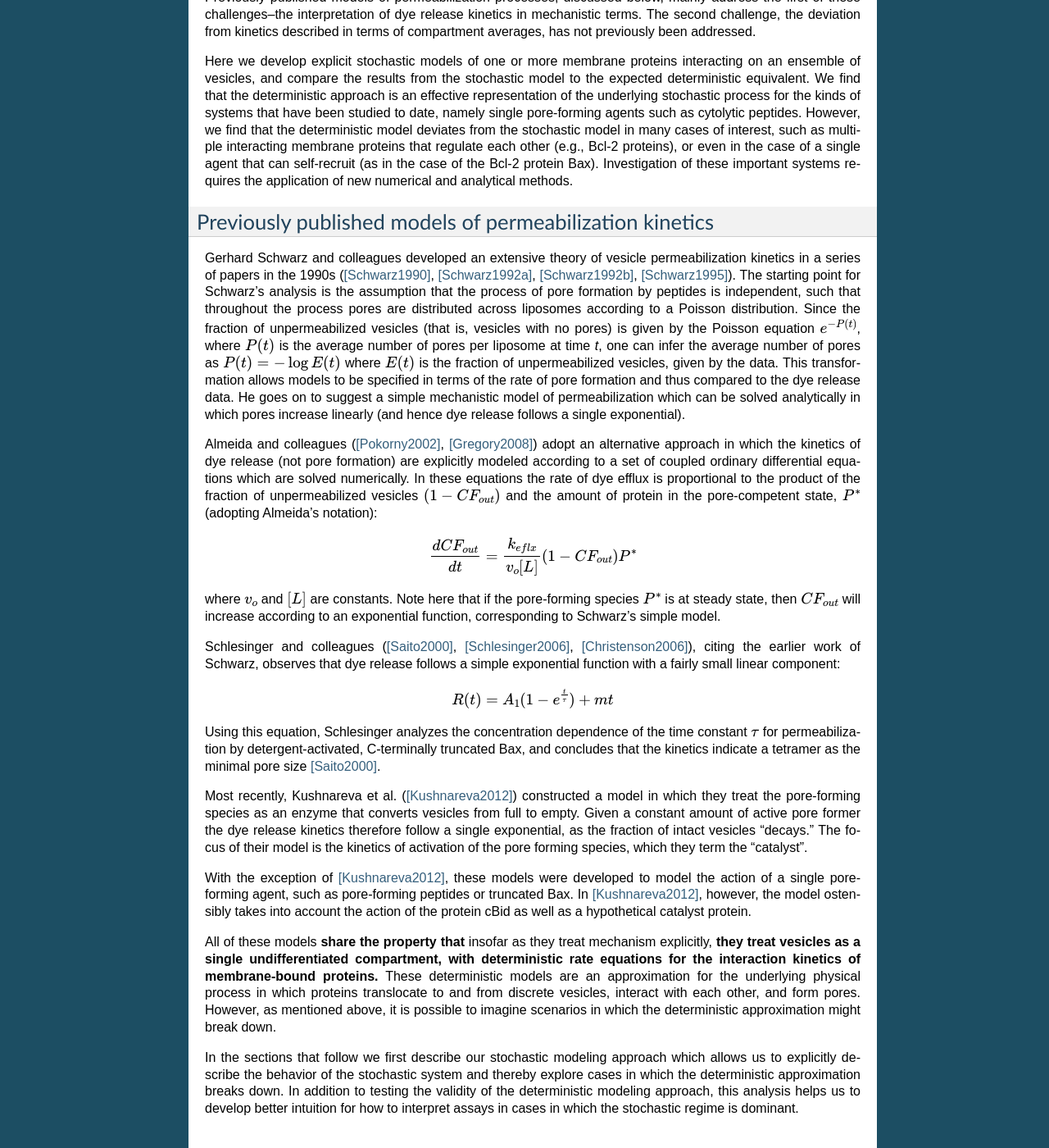
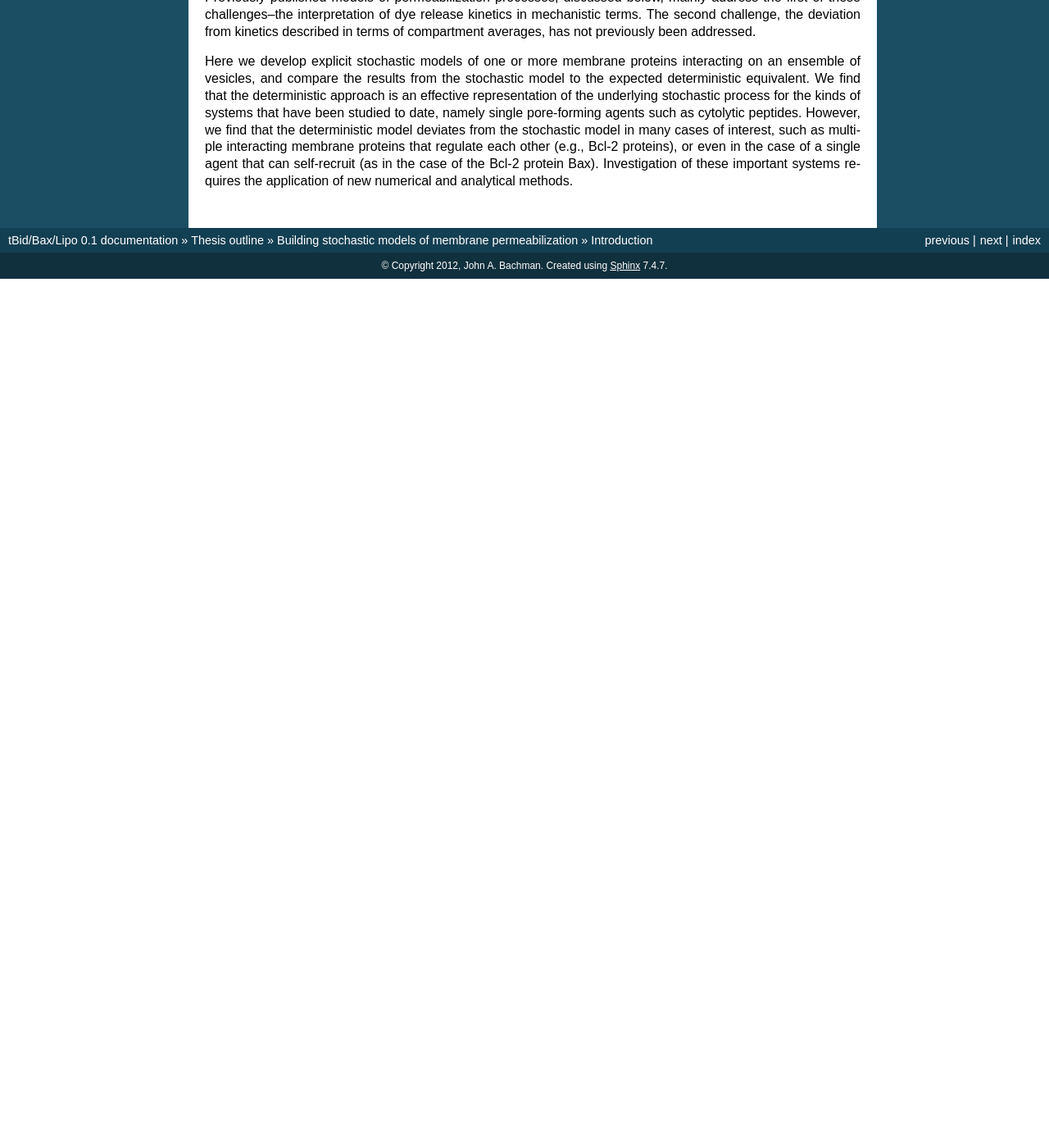
Before and after one commit to johnbachman/tBidBaxLipo, a Sphinx documentation site: the page built from doc/thesis/stochastic_models/intro.rst, in a window 1280 px wide and 1400 px high, scrolled down 1470 px. Shown: the whole window at 82% size. Built offline with Sphinx 7.4.7, drawn with Linux system fonts in a browser that asks for light colours; pages that are not in the unit, such as notebooks, are missing from menus; after the commit the page ends 1810 px from its top, so only the background shows below that; some of the changed text lies outside the part shown.

Commit message:
Massive rearrangement of content in stochastic_models chpt
* Created figures, notes subdirectories and put corresponding .rst files
  in there
* Fixed problem with plotting in translocation.rst
* etc.

```diff
--- a/doc/thesis/stochastic_models/intro.rst
+++ b/doc/thesis/stochastic_models/intro.rst
@@ -118,84 +118,3 @@ each other (e.g., Bcl-2 proteins), or even in the case of a single agent that
 can self-recruit (as in the case of the Bcl-2 protein Bax). Investigation
 of these important systems requires the application of new numerical and
 analytical methods.
-
-.. _previously_published_models:
-
-Previously published models of permeabilization kinetics
---------------------------------------------------------
-
-Gerhard Schwarz and colleagues developed an extensive theory of vesicle
-permeabilization kinetics in a series of papers in the 1990s ([Schwarz1990]_,
-[Schwarz1992a]_, [Schwarz1992b]_, [Schwarz1995]_). The starting point for
-Schwarz's analysis is the assumption that the process of pore formation by
-peptides is independent, such that throughout the process pores are distributed
-across liposomes according to a Poisson distribution. Since the fraction of
-unpermeabilized vesicles (that is, vesicles with no pores) is given by the
-Poisson equation :math:`e^{-P(t)}`, where :math:`P(t)` is the average number of
-pores per liposome at time `t`, one can infer the average number of pores as
-:math:`P(t) = -\log E(t)` where :math:`E(t)` is the fraction of unpermeabilized
-vesicles, given by the data.  This transformation allows models to be specified
-in terms of the rate of pore formation and thus compared to the dye release
-data. He goes on to suggest a simple mechanistic model of permeabilization
-which can be solved analytically in which pores increase linearly (and hence
-dye release follows a single exponential).
-
-Almeida and colleagues ([Pokorny2002]_, [Gregory2008]_) adopt an alternative
-approach in which the kinetics of dye release (not pore formation) are
-explicitly modeled according to a set of coupled ordinary differential
-equations which are solved numerically. In these equations the rate of dye
-efflux is proportional to the product of the fraction of unpermeabilized
-vesicles :math:`(1 - CF_{out})` and the amount of protein in the pore-competent
-state, :math:`P^*` (adopting Almeida's notation):
-
-.. math::
-
-    \frac{dCF_{out}}{dt} = \frac{k_{eflx}}{v_o[L]}(1 - CF_{out})P^*
-
-where :math:`v_o` and :math:`[L]` are constants. Note here that if the
-pore-forming species :math:`P^*` is at steady state, then :math:`CF_{out}` will
-increase according to an exponential function, corresponding to Schwarz's
-simple model.
-
-Schlesinger and colleagues ([Saito2000]_, [Schlesinger2006]_,
-[Christenson2006]_), citing the earlier work of Schwarz, observes that dye
-release follows a simple exponential function with a fairly small linear
-component:
-
-.. math::
-
-    R(t) = A_1(1 - e^{\frac{t}{\tau}}) + mt
-
-Using this equation, Schlesinger analyzes the concentration dependence of the
-time constant :math:`\tau` for permeabilization by detergent-activated,
-C-terminally truncated Bax, and concludes that the kinetics indicate a tetramer
-as the minimal pore size [Saito2000]_.
-
-Most recently, Kushnareva et al. ([Kushnareva2012]_) constructed a model in
-which they treat the pore-forming species as an enzyme that converts vesicles
-from full to empty. Given a constant amount of active pore former the dye
-release kinetics therefore follow a single exponential, as the fraction of
-intact vesicles "decays." The focus of their model is the kinetics of
-activation of the pore forming species, which they term the "catalyst".
-
-With the exception of [Kushnareva2012]_, these models were developed to model
-the action of a single pore-forming agent, such as pore-forming peptides or
-truncated Bax. In [Kushnareva2012]_, however, the model ostensibly takes into
-account the action of the protein cBid as well as a hypothetical catalyst
-protein.
-
-All of these models **share the property that** insofar as they treat mechanism
-explicitly, **they treat vesicles as a single undifferentiated compartment,
-with deterministic rate equations for the interaction kinetics of
-membrane-bound proteins.** These deterministic models are an approximation for
-the underlying physical process in which proteins translocate to and from
-discrete vesicles, interact with each other, and form pores. However, as
-mentioned above, it is possible to imagine scenarios in which the deterministic
-approximation might break down.
-
-In the sections that follow we first describe our stochastic modeling approach
-which allows us to explicitly describe the behavior of the stochastic system
-and thereby explore cases in which the deterministic approximation breaks down.
-In addition to testing the validity of the deterministic modeling approach,
-this analysis helps us to develop better intuition for how to interpret assays
-in cases in which the stochastic regime is dominant.
--- a/doc/thesis/stochastic_models/tbid_titration.rst
+++ b/doc/thesis/stochastic_models/notes/tbid_titration.rst
@@ -37,7 +37,7 @@ liposomes with no pores), and `P` is the average number of pores per vesicle:
     @suppress
     In [5]: savefig('_static/tbid_titration_1.png')
 
-.. image:: ../../_static/tbid_titration_1.png
+.. image:: ../../../_static/tbid_titration_1.png
     :width: 6in
 
 Todos
```
Also changed, not shown: doc/thesis/stochastic_models/discussion.rst (added, +83 -0 lines), doc/thesis/stochastic_models/figures/fig1.rst (added, +14 -0 lines), doc/thesis/stochastic_models/figures/index.rst (added, +9 -0 lines), doc/thesis/stochastic_models/index.rst (+5 -10 lines), doc/thesis/stochastic_models/methods/index.rst (added, +9 -0 lines), doc/thesis/stochastic_models/notes/index.rst (added, +16 -0 lines), doc/thesis/stochastic_models/notes/tbid_bax_activation.rst (renamed from doc/thesis/stochastic_models/tbid_bax_activation.rst, +12 -12 lines), doc/thesis/stochastic_models/notes/translocation.rst (renamed from doc/thesis/stochastic_models/translocation.rst, +10 -16 lines), doc/thesis/stochastic_models/results.rst (+2 -17 lines), doc/thesis/stochastic_models/methods/reconciling_rates.rst (renamed from doc/thesis/stochastic_models/reconciling_rates.rst), doc/thesis/stochastic_models/notes/bax_heat.rst (renamed from doc/thesis/stochastic_models/bax_heat.rst), doc/thesis/stochastic_models/notes/bax_heat_auto.rst (renamed from doc/thesis/stochastic_models/bax_heat_auto.rst), doc/thesis/stochastic_models/notes/bax_heat_auto_titration.rst (renamed from doc/thesis/stochastic_models/bax_heat_auto_titration.rst), doc/thesis/stochastic_models/notes/bax_schwarz.rst (renamed from doc/thesis/stochastic_models/bax_schwarz.rst), 1 more files, 1 other file.
